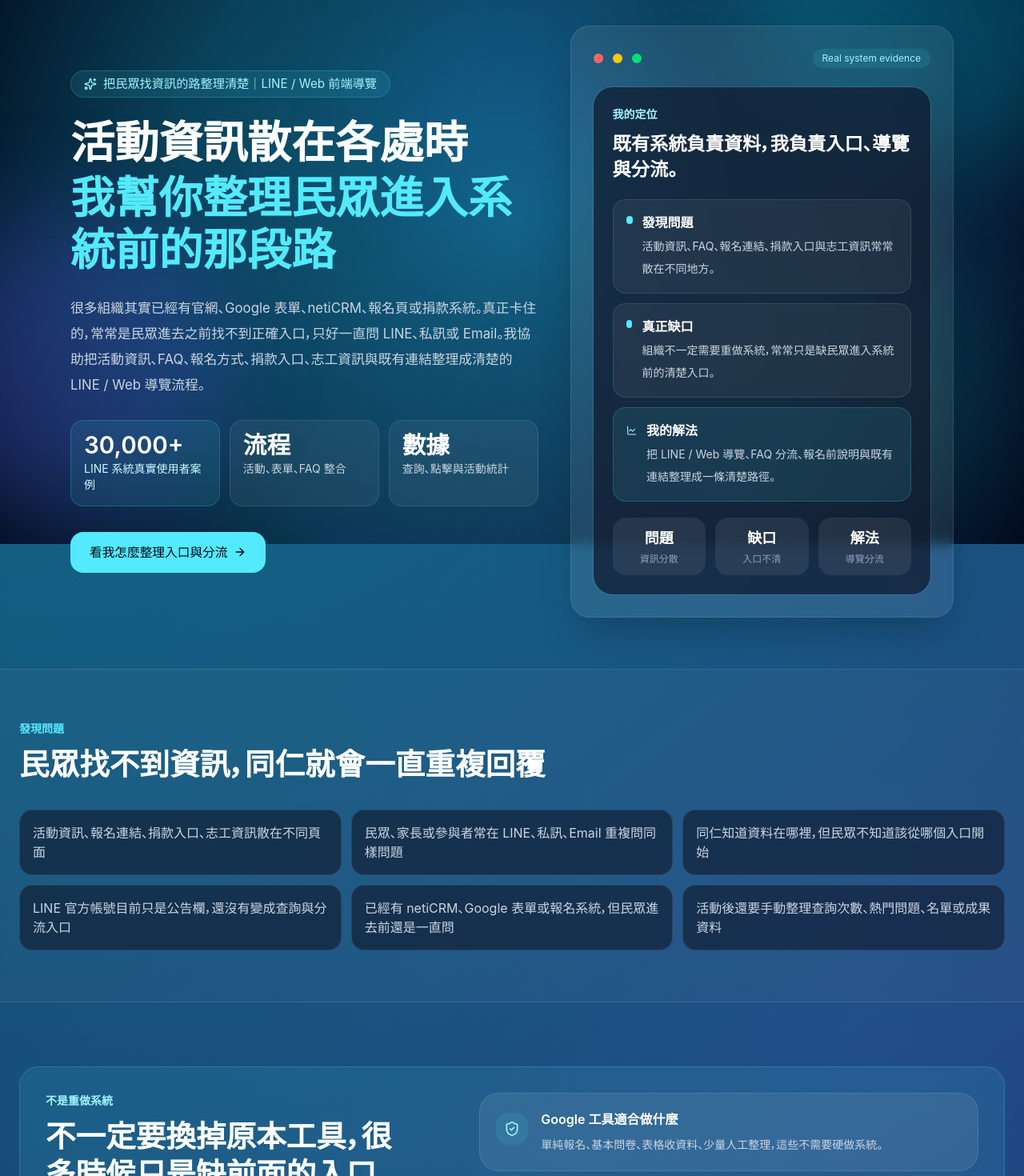
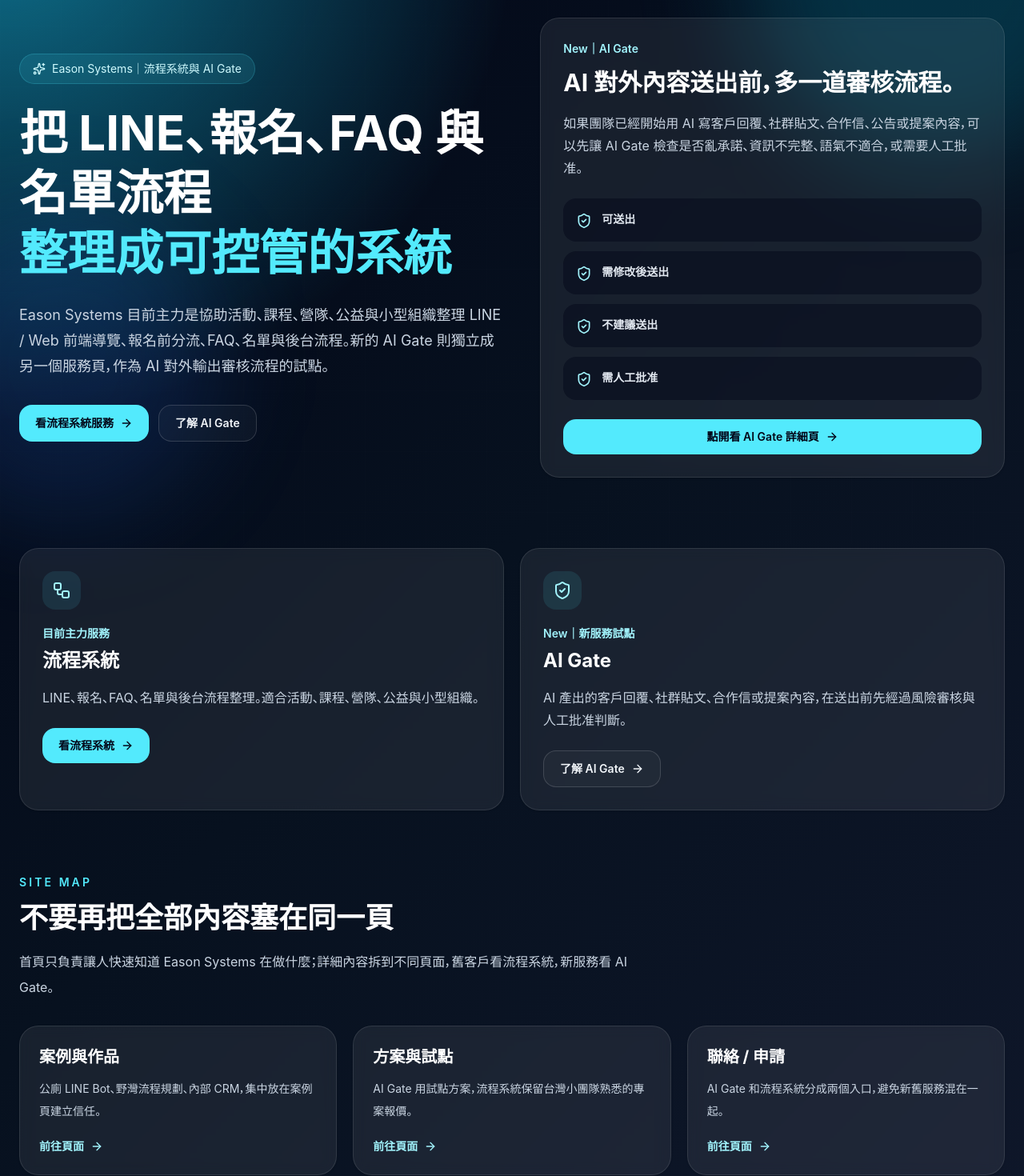
Before and after one commit to eason11133/eason-systems, a React (Vite) app: page / in a window 1280 px wide. Shown: the part 120-1590 px from the top of the page at 80% size. Built offline with nearby package versions, Linux system fonts and the light colour scheme.

Commit message:
gkjahkdg

```diff
--- a/src/App.jsx
+++ b/src/App.jsx
@@ -979,7 +979,7 @@
   return (
     <footer className="border-t border-white/10 px-6 py-10">
       <div className="mx-auto flex max-w-7xl flex-col gap-4 text-sm text-slate-400 md:flex-row md:items-center md:justify-between">
-        <p>© Eason Systems. 數位流程系統與 AI 對外輸出審核流程。</p>
+        <p>© Eason Systems. 流程系統與 AI Gate，分頁整理服務內容。</p>
         <div className="flex flex-wrap gap-4">
           <a className="hover:text-white" href="#/">首頁</a>
           <a className="hover:text-white" href="#/ai-gate">AI Gate</a>
@@ -1187,6 +1187,124 @@
   return <section className="mx-auto max-w-7xl px-6 pb-20 pt-12"><MPSectionTitle eyebrow="Contact" title="聯絡 / 申請試點" text="請先選擇你想討論的是 AI Gate，還是原本的流程系統。這樣比較不會混在一起。" /><div className="mt-10 grid gap-6 md:grid-cols-2"><MPCard className="p-6 md:p-8"><ShieldCheck className="mb-5 h-8 w-8 text-cyan-200" /><h2 className="text-2xl font-bold text-white">我想申請 AI Gate 試點</h2><p className="mt-5 text-sm leading-6 text-slate-300">請提供：團隊名稱、是否使用 AI 產出對外內容、主要內容類型、最擔心 AI 出什麼錯、是否願意提供 3 則內容免費測試、聯絡方式。</p><MPButton href={aiMail} className="mt-6">申請 AI Gate 試點 <Mail className="ml-2 h-4 w-4" /></MPButton></MPCard><MPCard className="p-6 md:p-8"><Workflow className="mb-5 h-8 w-8 text-cyan-200" /><h2 className="text-2xl font-bold text-white">我想討論流程系統</h2><p className="mt-5 text-sm leading-6 text-slate-300">請提供：單位名稱、目前流程問題、是否已有 Google 表單 / LINE / 官網 / CRM、想整理的流程、預算範圍、聯絡方式。</p><MPButton href={workflowMail} className="mt-6" variant="outline">討論流程系統 <Mail className="ml-2 h-4 w-4" /></MPButton></MPCard></div><MPCard className="mt-6 p-5"><p className="text-sm leading-7 text-slate-300">Email：<a className="text-cyan-200 hover:text-cyan-100" href="mailto:easonlsy1019@gmail.com">easonlsy1019@gmail.com</a><span className="mx-3 text-slate-600">|</span>LINE ID：1234567890eason60708</p></MPCard></section>;
 }
 
+
+function MPHomePage() {
+  const topCards = [
+    {
+      icon: Workflow,
+      title: "流程系統",
+      tag: "目前主力服務",
+      text: "LINE、報名、FAQ、名單與後台流程整理。適合活動、課程、營隊、公益與小型組織。",
+      to: "/workflow-systems",
+      button: "看流程系統",
+    },
+    {
+      icon: ShieldCheck,
+      title: "AI Gate",
+      tag: "New｜新服務試點",
+      text: "AI 產出的客戶回覆、社群貼文、合作信或提案內容，在送出前先經過風險審核與人工批准判斷。",
+      to: "/ai-gate",
+      button: "了解 AI Gate",
+    },
+  ];
+
+  const pageCards = [
+    ["案例與作品", "公廁 LINE Bot、野灣流程規劃、內部 CRM，集中放在案例頁建立信任。", "/cases"],
+    ["方案與試點", "AI Gate 用試點方案，流程系統保留台灣小團隊熟悉的專案報價。", "/pricing"],
+    ["聯絡 / 申請", "AI Gate 和流程系統分成兩個入口，避免新舊服務混在一起。", "/contact"],
+  ];
+
+  return (
+    <>
+      <section className="mx-auto grid max-w-7xl gap-10 px-6 pb-12 pt-12 lg:grid-cols-[1fr_0.95fr] lg:items-center">
+        <div>
+          <div className="mb-6 inline-flex items-center gap-2 rounded-full border border-cyan-300/20 bg-cyan-300/10 px-4 py-2 text-sm text-cyan-100">
+            <Sparkles className="h-4 w-4" />
+            Eason Systems｜流程系統與 AI Gate
+          </div>
+          <h1 className="max-w-4xl text-4xl font-bold leading-tight text-white md:text-6xl">
+            把 LINE、報名、FAQ 與名單流程
+            <span className="block text-cyan-300">整理成可控管的系統</span>
+          </h1>
+          <p className="mt-6 max-w-3xl text-base leading-8 text-slate-300 md:text-lg">
+            Eason Systems 目前主力是協助活動、課程、營隊、公益與小型組織整理 LINE / Web 前端導覽、報名前分流、FAQ、名單與後台流程。新的 AI Gate 則獨立成另一個服務頁，作為 AI 對外輸出審核流程的試點。
+          </p>
+          <div className="mt-8 flex flex-col gap-3 sm:flex-row">
+            <MPButton to="/workflow-systems">
+              看流程系統服務 <ArrowRight className="ml-2 h-4 w-4" />
+            </MPButton>
+            <MPButton to="/ai-gate" variant="outline">
+              了解 AI Gate
+            </MPButton>
+          </div>
+        </div>
+
+        <MPCard className="p-6 md:p-7">
+          <p className="text-sm font-semibold text-cyan-200">New｜AI Gate</p>
+          <h2 className="mt-3 text-2xl font-bold leading-snug text-white md:text-3xl">
+            AI 對外內容送出前，多一道審核流程。
+          </h2>
+          <p className="mt-4 leading-7 text-slate-300">
+            如果團隊已經開始用 AI 寫客戶回覆、社群貼文、合作信、公告或提案內容，可以先讓 AI Gate 檢查是否亂承諾、資訊不完整、語氣不適合，或需要人工批准。
+          </p>
+          <div className="mt-6 grid gap-3">
+            {["可送出", "需修改後送出", "不建議送出", "需人工批准"].map((item) => (
+              <div key={item} className="flex gap-3 rounded-2xl bg-slate-950/45 p-4">
+                <ShieldCheck className="mt-0.5 h-5 w-5 shrink-0 text-cyan-200" />
+                <p className="text-sm font-semibold text-slate-200">{item}</p>
+              </div>
+            ))}
+          </div>
+          <MPButton to="/ai-gate" className="mt-6 w-full">
+            點開看 AI Gate 詳細頁 <ArrowRight className="ml-2 h-4 w-4" />
+          </MPButton>
+        </MPCard>
+      </section>
+
+      <section className="mx-auto max-w-7xl px-6 py-10">
+        <div className="grid gap-5 md:grid-cols-2">
+          {topCards.map((item) => {
+            const Icon = item.icon;
+            return (
+              <MPCard key={item.title} className="p-6 md:p-7">
+                <div className="mb-5 flex h-12 w-12 items-center justify-center rounded-2xl bg-cyan-300/10">
+                  <Icon className="h-6 w-6 text-cyan-200" />
+                </div>
+                <p className="text-sm font-semibold text-cyan-200">{item.tag}</p>
+                <h2 className="mt-2 text-2xl font-bold text-white">{item.title}</h2>
+                <p className="mt-4 leading-7 text-slate-300">{item.text}</p>
+                <MPButton to={item.to} variant={item.title === "AI Gate" ? "outline" : "solid"} className="mt-6">
+                  {item.button} <ArrowRight className="ml-2 h-4 w-4" />
+                </MPButton>
+              </MPCard>
+            );
+          })}
+        </div>
+      </section>
+
+      <section className="mx-auto max-w-7xl px-6 py-10">
+        <MPSectionTitle
+          eyebrow="Site Map"
+          title="不要再把全部內容塞在同一頁"
+          text="首頁只負責讓人快速知道 Eason Systems 在做什麼；詳細內容拆到不同頁面，舊客戶看流程系統，新服務看 AI Gate。"
+        />
+        <div className="mt-8 grid gap-5 md:grid-cols-3">
+          {pageCards.map(([title, text, to]) => (
+            <MPCard key={title} className="p-6">
+              <h3 className="text-xl font-bold text-white">{title}</h3>
+              <p className="mt-3 text-sm leading-7 text-slate-300">{text}</p>
+              <a href={`#${to}`} className="mt-5 inline-flex items-center text-sm font-semibold text-cyan-200">
+                前往頁面 <ArrowRight className="ml-2 h-4 w-4" />
+              </a>
+            </MPCard>
+          ))}
+        </div>
+      </section>
+    </>
+  );
+}
+
+
 function MPContent({ route }) {
   if (route === "/ai-gate") return <MPAiGatePage />;
   if (route === "/workflow-systems") return <MPWorkflowSystemsPage />;
@@ -1194,7 +1312,7 @@
   if (route === "/pricing") return <MPPricingPage />;
   if (route === "/about") return <MPAboutPage />;
   if (route === "/contact") return <MPContactPage />;
-  return <LegacyHomePage />;
+  return <MPHomePage />;
 }
 
 export default function App() {
@@ -1212,8 +1330,6 @@
     document.title = `${titles[route] || "Eason Systems"}｜Eason Systems`;
   }, [route]);
 
-  if (route === "/") return <LegacyHomePage />;
-
   return (
     <MPShell route={route}>
       <MPContent route={route} />
```
